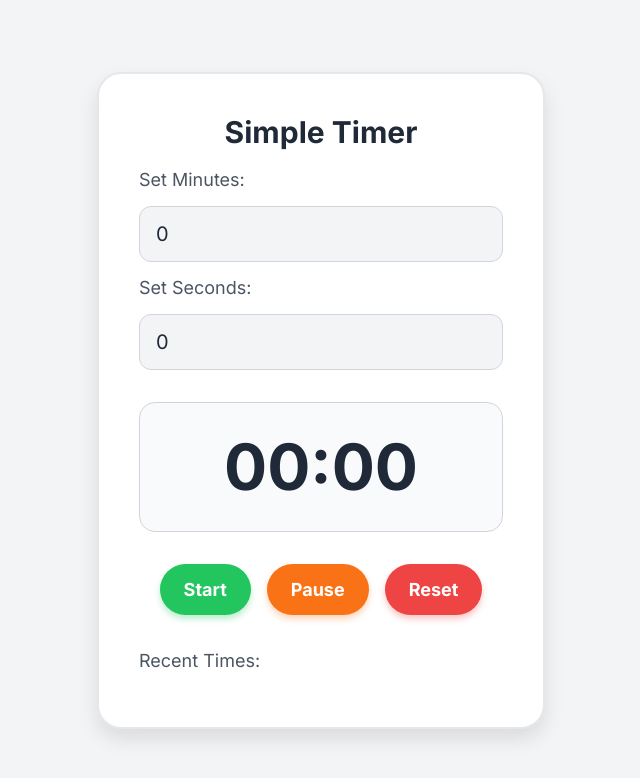
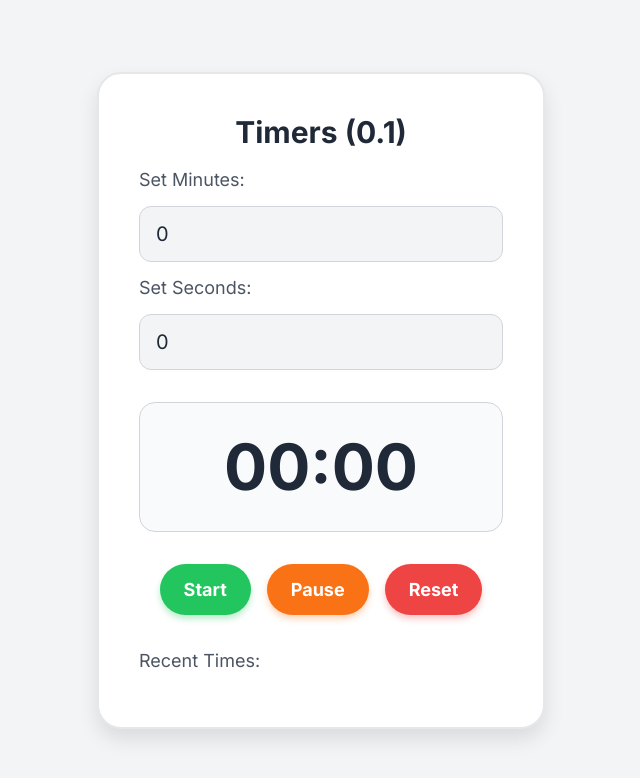
Before and after one commit to tomboo/Clock, a plain HTML site: page index.html in a window 1280 px wide. Shown: the whole page, without its empty margins (319-959 px from the left). Drawn offline with nearby package versions, Linux system fonts and the light colour scheme.

Commit message:
Add version number

```diff
--- a/index.html
+++ b/index.html
@@ -1,4 +1,4 @@
- <!DOCTYPE html>
+<!DOCTYPE html>
 <html lang="en">
 <head>
     <meta charset="UTF-8">
@@ -140,7 +140,7 @@
 <body>
 
 <div class="timer-container">
-    <h1 class="text-3xl font-bold text-gray-800 mb-4">Simple Timer</h1>
+    <h1 class="text-3xl font-bold text-gray-800 mb-4">Timers (0.1)</h1>
     <div class="input-group">
         <label for="timer-minutes" class="text-gray-600 font-medium text-lg">Set Minutes:</label>
         <input type="number" id="timer-minutes" class="timer-input" placeholder="Enter minutes" value="0">
```
